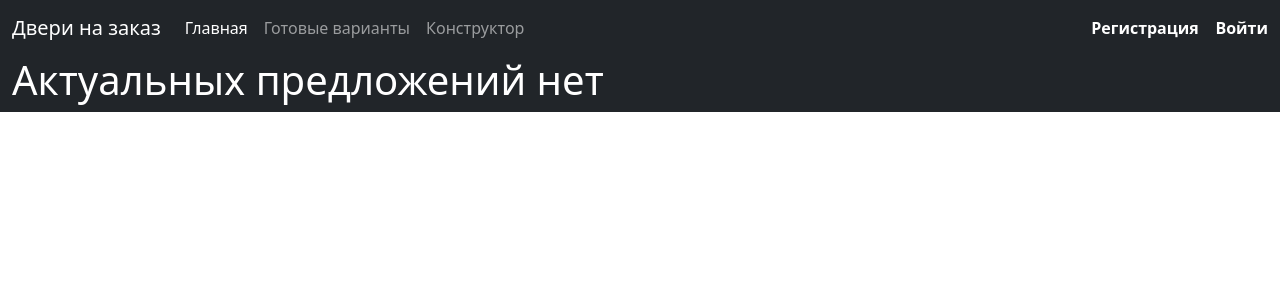
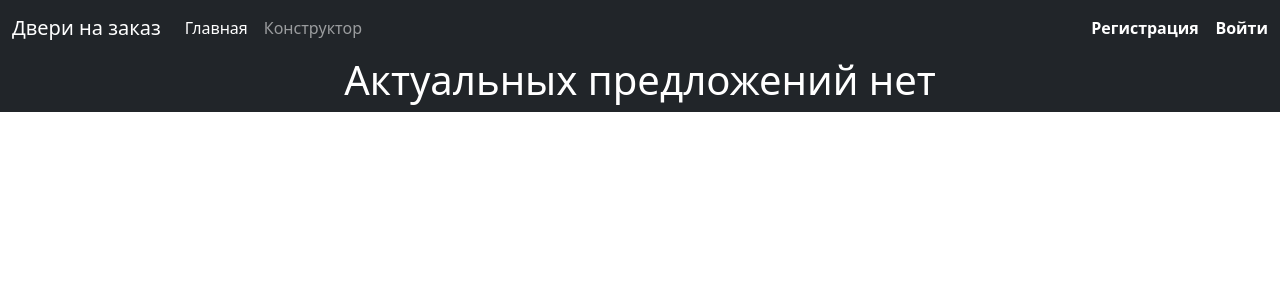
Before and after one commit to Papirus101/Door-store, a Django app: page / in a window 1280 px wide. Shown: the top 300 px of the page. Run offline with Django 3.2, Linux system fonts and the light colour scheme; data that the repository does not hold is empty.

Commit message:
edit _nav.html

```diff
--- a/doors/door/templates/door/index.html
+++ b/doors/door/templates/door/index.html
@@ -43,6 +43,6 @@
 </div>
 {% endfor %}
 {% else %}
-<h1>Актуальных предложений нет</h1>
+<h1 style="text-align: center;">Актуальных предложений нет</h1>
 {% endif %}
 {% endblock %}
--- a/doors/templates/inc/_nav.html
+++ b/doors/templates/inc/_nav.html
@@ -12,9 +12,6 @@
       <ul class="navbar-nav me-auto mb-2 mb-md-0">
         <li class="nav-item">
           <a class="nav-link active" aria-current="page" href="{% url 'index' %}">Главная</a>
-        </li>
-        <li class="nav-item">
-          <a class="nav-link" href="#">Готовые варианты</a>
         </li>
         <li class="nav-item">
           <a class="nav-link" href="{% url 'constructor' %}">Конструктор</a>
```
